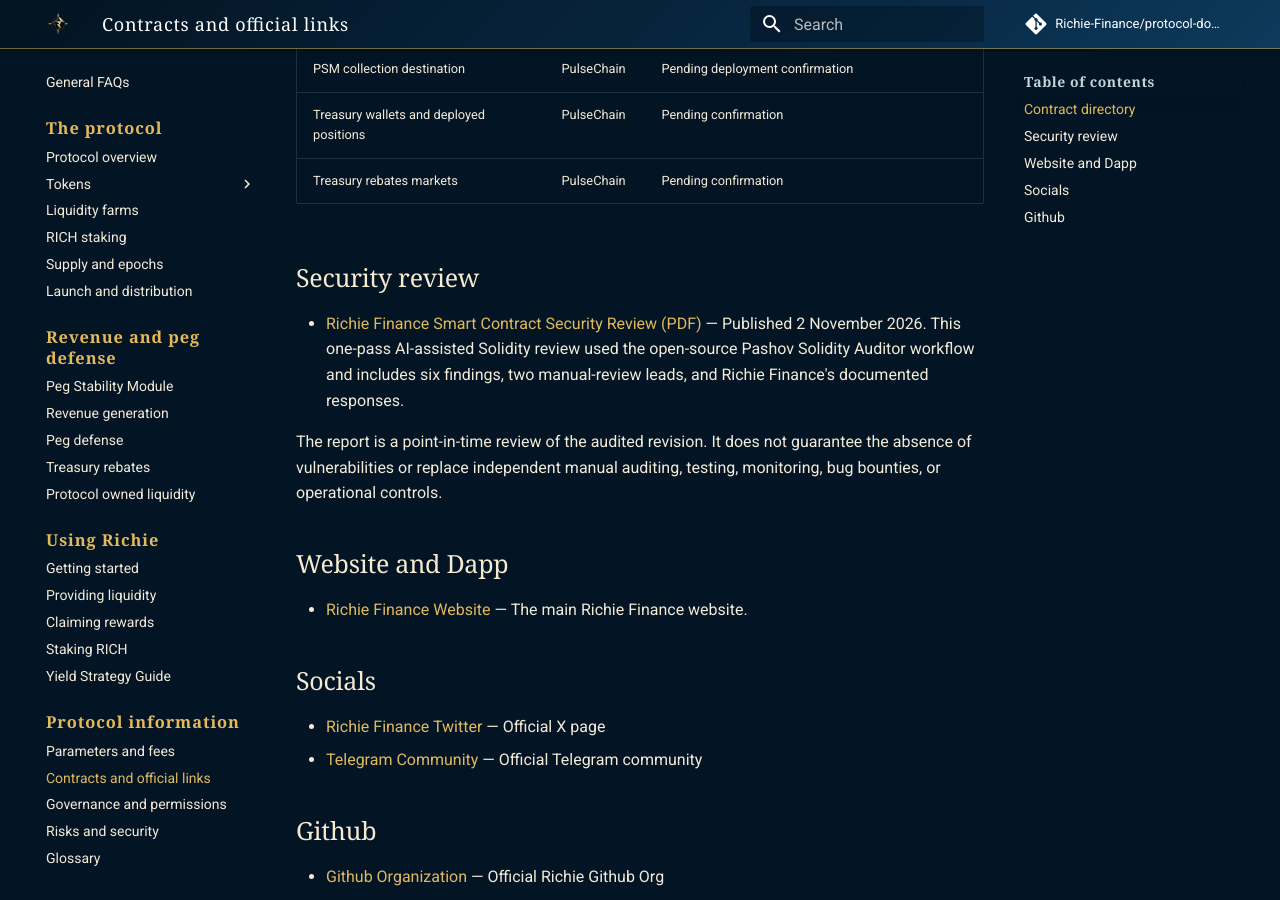
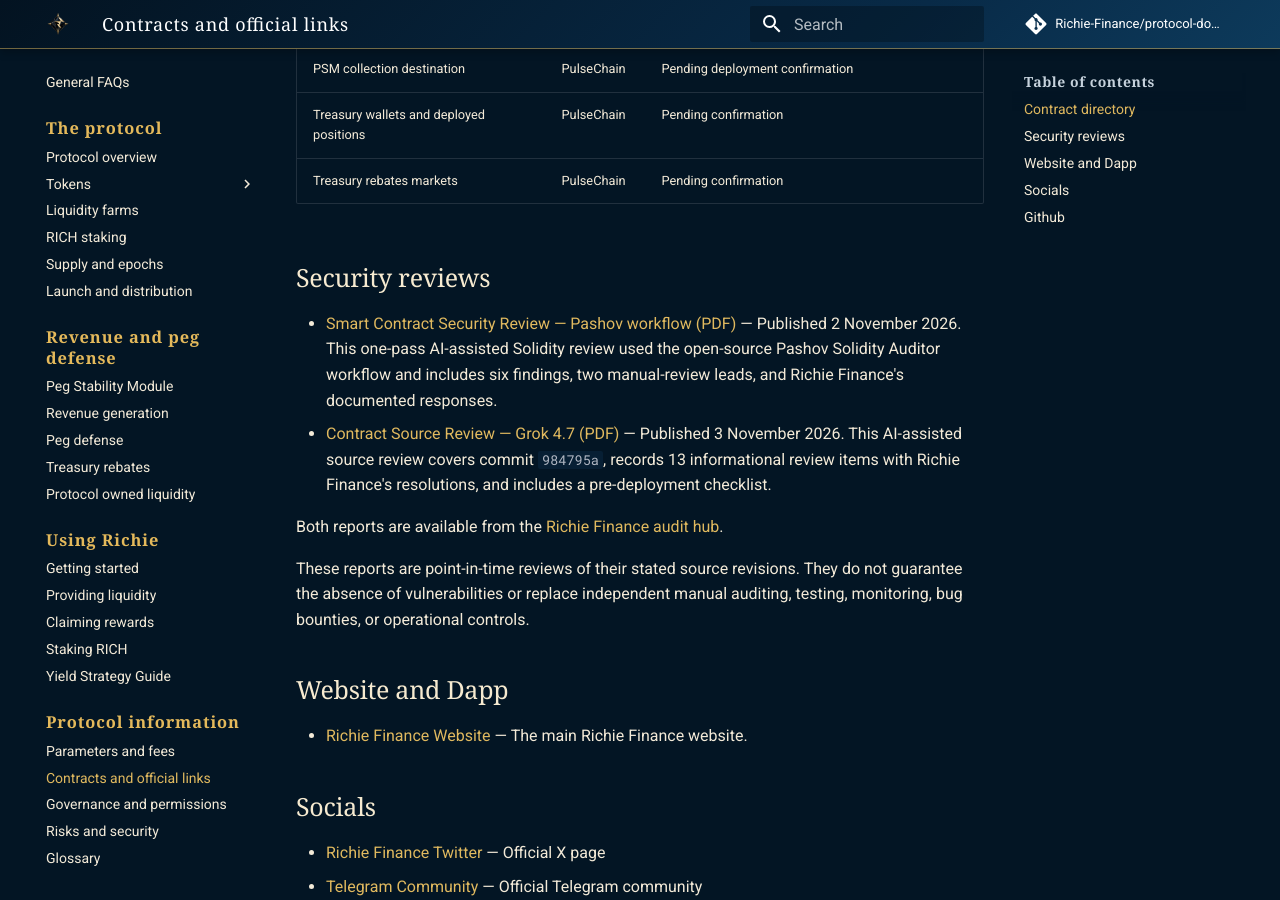
Before and after one commit to Richie-Finance/protocol-documentation, an MkDocs documentation site: the page built from docs/information/contracts-and-official-links.md, in a window 1280 px wide and 900 px high, scrolled down 694 px. Built offline with MkDocs 1.6.1 and Material for MkDocs 9.7.7, drawn with Linux system fonts in a browser that asks for light colours; comment, search, counter and statistics services are not loaded.

Commit message:
docs: add second contract review

```diff
--- a/docs/information/contracts-and-official-links.md
+++ b/docs/information/contracts-and-official-links.md
@@ -19,11 +19,14 @@ Verified protocol addresses and links are below. All contracts will be deployed
 | Treasury wallets and deployed positions | PulseChain | Pending confirmation |
 | Treasury rebates markets | PulseChain | Pending confirmation |
 
-## Security review
+## Security reviews
 
-* [Richie Finance Smart Contract Security Review (PDF)](<https://github.com/Richie-Finance/solidity-contracts/blob/main/audits/richie-finance-security-review-2026-11-02.pdf>) — Published 2 November 2026. This one-pass AI-assisted Solidity review used the open-source Pashov Solidity Auditor workflow and includes six findings, two manual-review leads, and Richie Finance's documented responses.
+* [Smart Contract Security Review — Pashov workflow (PDF)](<https://github.com/Richie-Finance/solidity-contracts/blob/main/audits/richie-finance-security-review-2026-11-02.pdf>) — Published 2 November 2026. This one-pass AI-assisted Solidity review used the open-source Pashov Solidity Auditor workflow and includes six findings, two manual-review leads, and Richie Finance's documented responses.
+* [Contract Source Review — Grok 4.7 (PDF)](<https://github.com/Richie-Finance/solidity-contracts/blob/main/audits/richie-finance-contract-review-2026-11-03.pdf>) — Published 3 November 2026. This AI-assisted source review covers commit `984795a`, records 13 informational review items with Richie Finance's resolutions, and includes a pre-deployment checklist.
 
-The report is a point-in-time review of the audited revision. It does not guarantee the absence of vulnerabilities or replace independent manual auditing, testing, monitoring, bug bounties, or operational controls.
+Both reports are available from the [Richie Finance audit hub](<https://richie.finance/audit>).
+
+These reports are point-in-time reviews of their stated source revisions. They do not guarantee the absence of vulnerabilities or replace independent manual auditing, testing, monitoring, bug bounties, or operational controls.
 
 ## Website and Dapp
 
```
